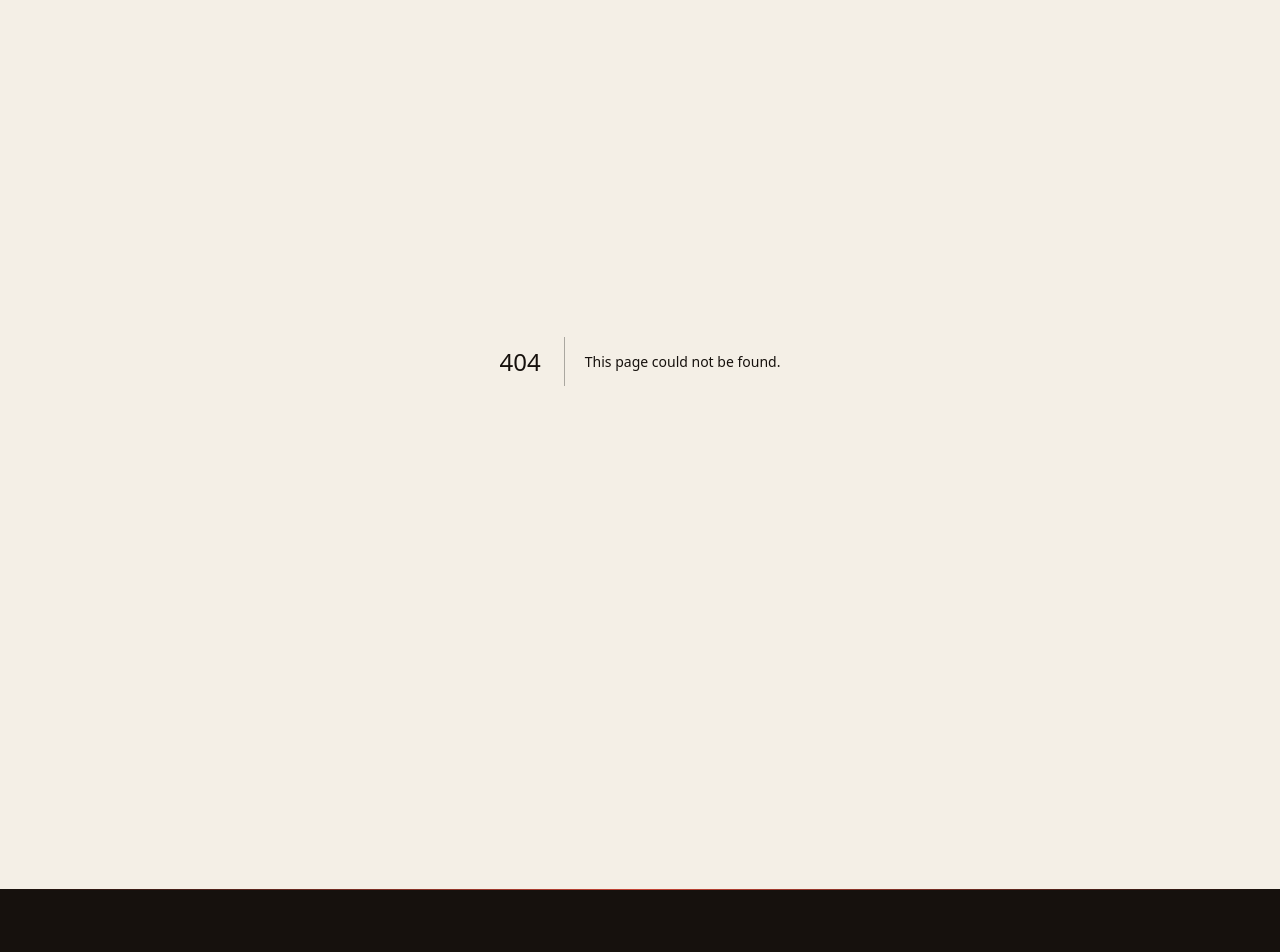
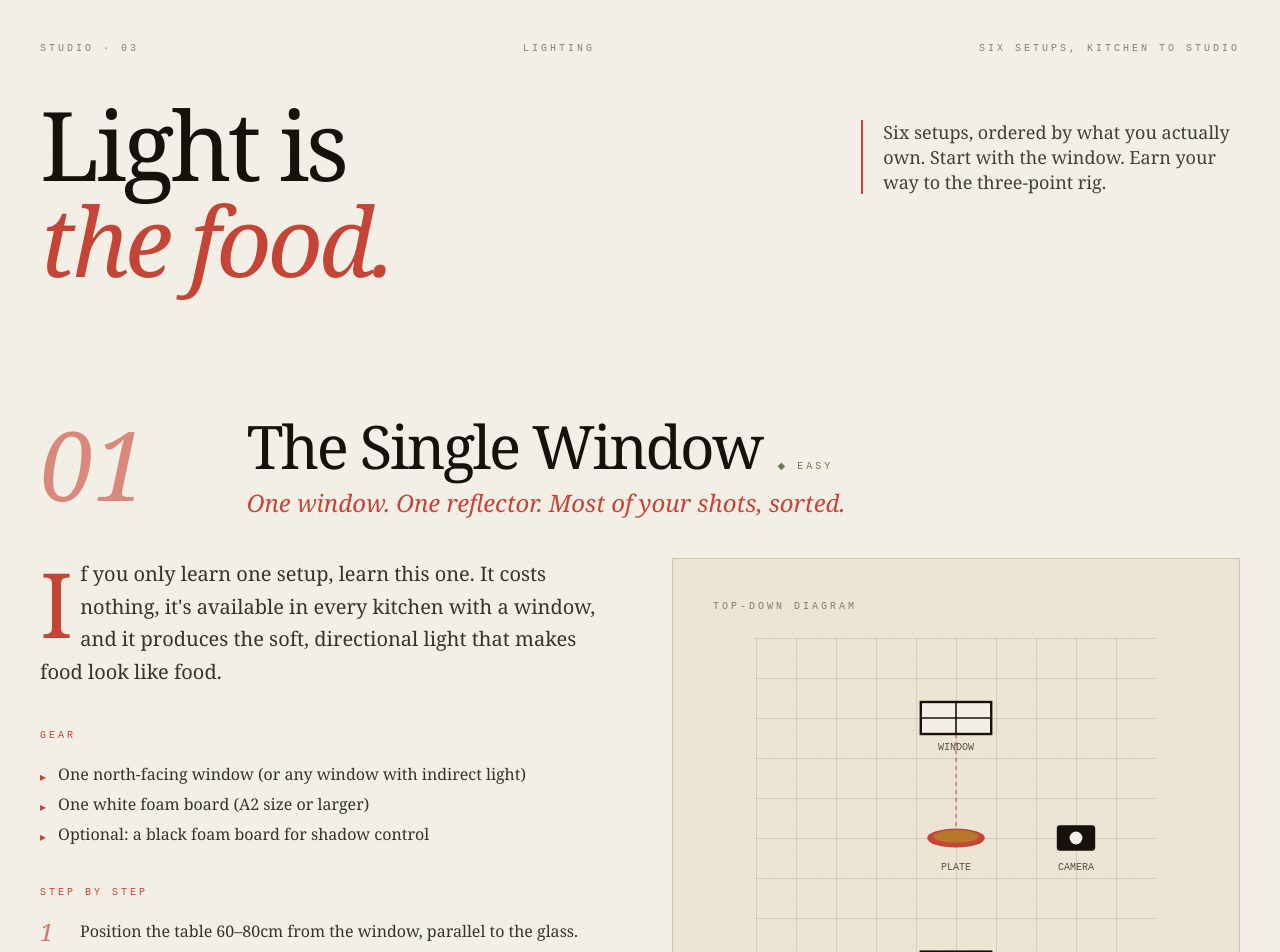
Before and after one commit to cryptoirish/plate-and-frame, a Next.js app: page /lighting in a window 1280 px wide. Before the commit this address had no page. Shown: the part 120-1072 px from the top of the page. Built offline with nearby package versions, Linux system fonts and the light colour scheme; a web font is replaced by a local one.

Commit message:
Create LightingPage component for lighting setups
This file implements the LightingPage component, which displays various lighting setups for food photography. It includes metadata, layout structure, and mapping through lighting setups to render their details.

```diff
--- /dev/null
+++ b/app/lighting/page.tsx
@@ -0,0 +1,142 @@
+import { LIGHTING_SETUPS } from "@/lib/lighting-setups";
+import { LightingDiagram } from "@/components/LightingDiagram";
+
+export const metadata = {
+  title: "Lighting — Plate & Frame",
+  description:
+    "Six lighting setups for food, from a single window to a full three-point rig. Built for kitchens, not studios.",
+};
+
+const difficultyColor = {
+  Easy: "text-sage",
+  Moderate: "text-ochre",
+  Advanced: "text-ember",
+};
+
+export default function LightingPage() {
+  return (
+    <div className="paper">
+      <section className="pt-12 lg:pt-20 pb-16">
+        <div className="max-w-[1400px] mx-auto px-6 lg:px-10">
+          <div className="flex items-center justify-between text-[10px] uppercase tracking-widest text-ink/50 font-mono mb-10">
+            <span>Studio · 03</span>
+            <span>Lighting</span>
+            <span className="hidden md:inline">Six setups, kitchen to studio</span>
+          </div>
+
+          <div className="grid grid-cols-12 gap-8">
+            <div className="col-span-12 lg:col-span-8">
+              <h1 className="font-display text-5xl md:text-7xl lg:text-8xl font-light leading-[0.92] tracking-tightest">
+                Light is<br />
+                <span className="italic text-ember">the food.</span>
+              </h1>
+            </div>
+            <div className="col-span-12 lg:col-span-4 lg:pt-6">
+              <div className="border-l-2 border-ember pl-5">
+                <p className="font-serif text-lg leading-snug text-ink/80">
+                  Six setups, ordered by what you actually own. Start with the
+                  window. Earn your way to the three-point rig.
+                </p>
+              </div>
+            </div>
+          </div>
+        </div>
+      </section>
+
+      <section className="py-16 space-y-24 lg:space-y-32">
+        {LIGHTING_SETUPS.map((s, i) => (
+          <article key={s.slug} id={s.slug} className="scroll-mt-28">
+            <div className="max-w-[1400px] mx-auto px-6 lg:px-10">
+              <div className="grid grid-cols-12 gap-6 lg:gap-10 mb-10">
+                <div className="col-span-12 lg:col-span-2">
+                  <div className="font-display text-7xl lg:text-8xl font-light italic text-ember/60 leading-none">
+                    {String(i + 1).padStart(2, "0")}
+                  </div>
+                </div>
+                <div className="col-span-12 lg:col-span-10">
+                  <div className="flex flex-wrap items-baseline gap-x-4 gap-y-2 mb-3">
+                    <h2 className="font-display text-5xl md:text-6xl font-light tracking-tightest leading-[0.95]">
+                      {s.name}
+                    </h2>
+                    <span className={`text-[10px] uppercase tracking-widest font-mono ${difficultyColor[s.difficulty]}`}>
+                      ◆ {s.difficulty}
+                    </span>
+                  </div>
+                  <p className="font-display text-2xl italic text-ember leading-tight">
+                    {s.tagline}
+                  </p>
+                </div>
+              </div>
+
+              <div className="grid grid-cols-12 gap-8 mb-12">
+                <div className="col-span-12 lg:col-span-6">
+                  <p className="font-serif text-xl leading-relaxed text-ink/85 dropcap mb-10">
+                    {s.description}
+                  </p>
+
+                  <div className="text-[10px] uppercase tracking-widest text-ember font-mono mb-5">
+                    Gear
+                  </div>
+                  <ul className="space-y-2 mb-10">
+                    {s.gear.map((g) => (
+                      <li key={g} className="font-serif text-base text-ink/85 flex gap-3 leading-snug">
+                        <span className="text-ember mt-1.5 shrink-0 text-xs">▸</span>
+                        <span>{g}</span>
+                      </li>
+                    ))}
+                  </ul>
+
+                  <div className="text-[10px] uppercase tracking-widest text-ember font-mono mb-5">
+                    Step by step
+                  </div>
+                  <ol className="space-y-4">
+                    {s.setup_steps.map((step, idx) => (
+                      <li key={idx} className="flex gap-4">
+                        <span className="font-display text-2xl italic text-ember/70 leading-none shrink-0 w-6">
+                          {idx + 1}
+                        </span>
+                        <p className="font-serif text-base text-ink/85 leading-snug">{step}</p>
+                      </li>
+                    ))}
+                  </ol>
+                </div>
+
+                <div className="col-span-12 lg:col-span-6 lg:pl-4">
+                  <LightingDiagram setup={s} />
+
+                  <div className="mt-8 bg-ink text-bone p-8">
+                    <div className="text-[10px] uppercase tracking-widest text-ember font-mono mb-3">
+                      Light quality
+                    </div>
+                    <p className="font-serif text-lg text-bone/95 leading-snug mb-6">
+                      {s.light_quality}
+                    </p>
+
+                    <div className="text-[10px] uppercase tracking-widest text-ember font-mono mb-3">
+                      Mood
+                    </div>
+                    <p className="font-serif text-lg italic text-bone/95 leading-snug mb-6">
+                      {s.mood}
+                    </p>
+
+                    <div className="text-[10px] uppercase tracking-widest text-ember font-mono mb-3">
+                      Best for
+                    </div>
+                    <ul className="space-y-2">
+                      {s.best_for.map((b) => (
+                        <li key={b} className="font-serif text-base text-bone/85 flex gap-3 leading-snug">
+                          <span className="text-ember mt-1.5 shrink-0 text-xs">●</span>
+                          <span>{b}</span>
+                        </li>
+                      ))}
+                    </ul>
+                  </div>
+                </div>
+              </div>
+            </div>
+          </article>
+        ))}
+      </section>
+    </div>
+  );
+}
```
